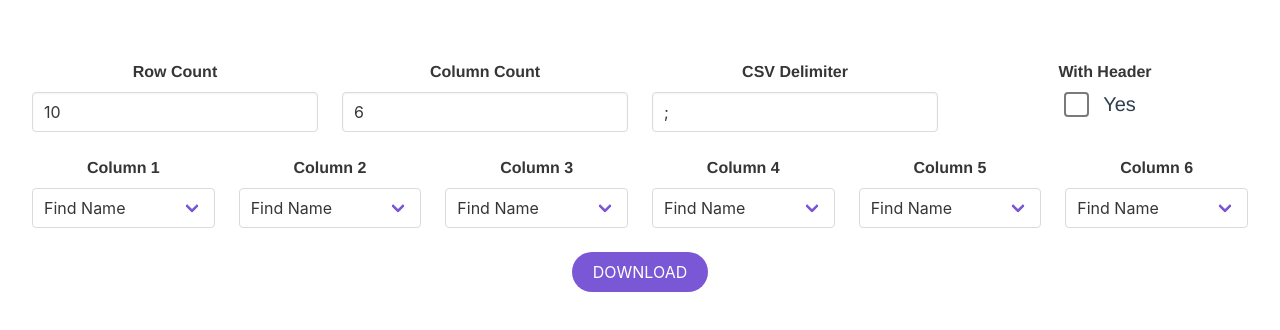
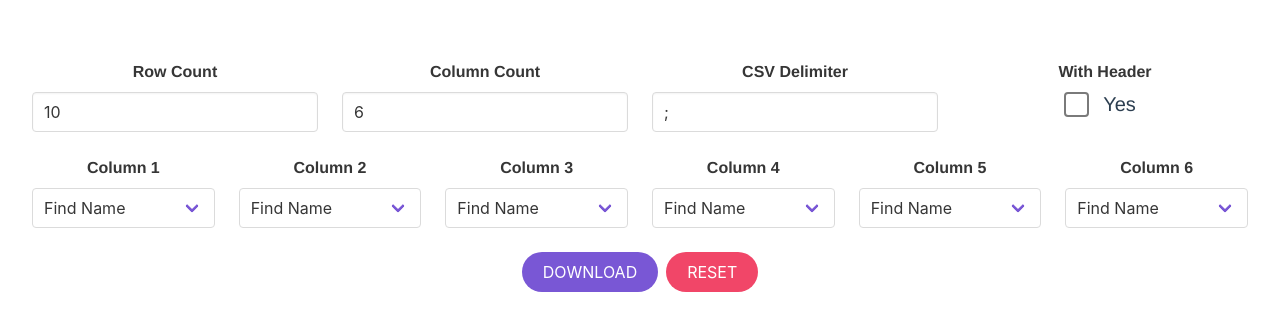
Before and after one commit to herusdianto/csv-generator, a Vue app: page / in a window 1280 px wide. Shown: the top 330 px of the page. Built offline with nearby package versions, Linux system fonts and the light colour scheme.

Commit message:
add reset function

```diff
--- a/src/components/Index.vue
+++ b/src/components/Index.vue
@@ -56,6 +56,7 @@
       <div class="column">
         <div class="buttons is-centered">
           <b-button type="is-primary" rounded @click.native="download">DOWNLOAD</b-button>
+          <b-button type="is-danger" rounded @click.native="reset">RESET</b-button>
         </div>
       </div>
     </div>
@@ -192,7 +193,7 @@
         if (columns.length <= columnCount) {
           for (let index = 0; index < columnCount; index++) {
             if (!columns[index]) {
-              columns[index] = {}
+              columns[index] = { group: 'name', value: 'findName', label: 'Find Name' }
             }
           }
         }
@@ -296,6 +297,23 @@
           location.href = 'data:application/octet-stream,' + encodeURIComponent(content); // only this mime type is supported
         }
       },
+      reset() {
+        this.config = {
+          rowCount: 10,
+          columnCount: 6,
+          delimiter: ';',
+          withHeader: false,
+          headers: [],
+          columns: [
+            { group: 'name', value: 'findName', label: 'Find Name' },
+            { group: 'name', value: 'findName', label: 'Find Name' },
+            { group: 'name', value: 'findName', label: 'Find Name' },
+            { group: 'name', value: 'findName', label: 'Find Name' },
+            { group: 'name', value: 'findName', label: 'Find Name' },
+            { group: 'name', value: 'findName', label: 'Find Name' },
+          ],
+        }
+      },
     },
   }
 </script>
```
